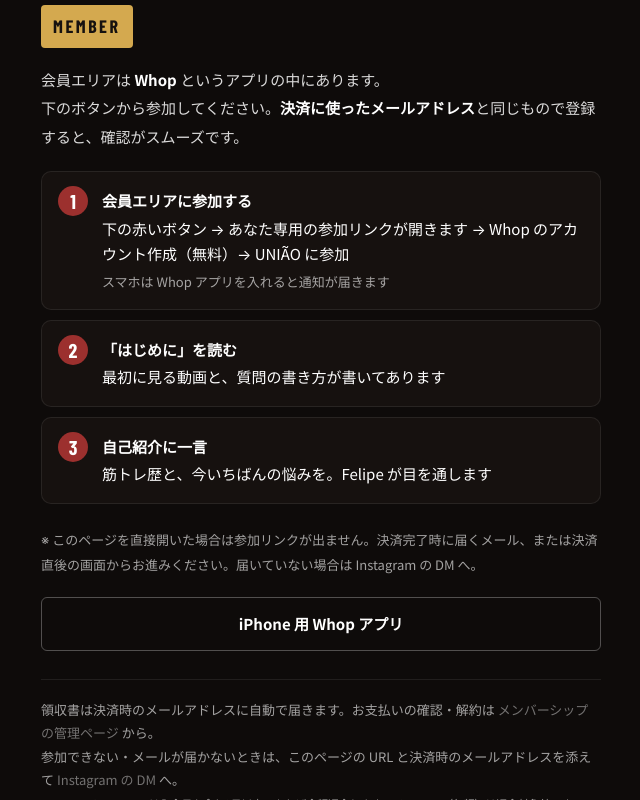
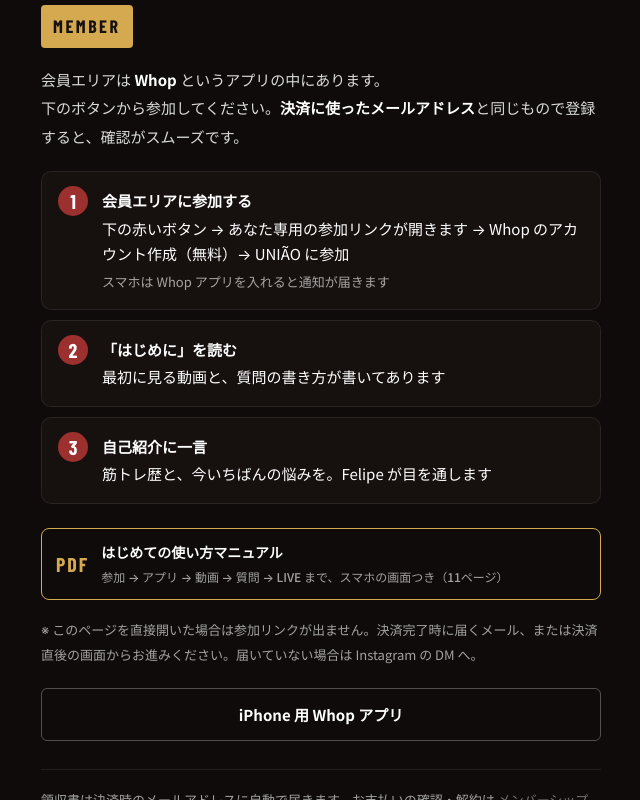
Before and after one commit to BestCars254/Fukai-Felipe-Comunity, a plain HTML site: page welcome.html in a window 1280 px wide. Shown: the part 371-1171 px from the top of the page, without its empty margins (319-959 px from the left). Drawn offline with nearby package versions, Linux system fonts and the light colour scheme.

Commit message:
Show member manual only on the post-payment page
Co-Authored-By: Claude Fable 5.1 <noreply@anthropic.com>
Claude-Session: https://claude.ai/code/session_01HRty6kL8VRnpLHHHzSF3iS

```diff
--- a/welcome.html
+++ b/welcome.html
@@ -30,6 +30,10 @@
 .w-cta{display:block;text-align:center;background:var(--laurel-red);color:#fff;font-weight:900;font-size:17px;padding:16px;border-radius:6px;text-decoration:none;margin:0 0 10px}
 .w-cta:hover{background:var(--laurel-red-hover)}
 .w-sub{display:block;text-align:center;border:1px solid rgba(255,255,255,.28);color:var(--ff-white);font-weight:700;font-size:15px;padding:13px;border-radius:6px;text-decoration:none;margin-bottom:28px}
+.w-man{display:flex;align-items:center;gap:12px;border:1px solid var(--kagayaki-gold);border-radius:8px;padding:12px 14px;margin:0 0 18px;text-decoration:none;color:var(--ff-white)}
+.w-man span{font-size:14px;font-weight:700}
+.w-man small{display:block;font-size:12px;color:var(--ff-white-muted);font-weight:500;margin-top:2px}
+.w-man i{font-style:normal;font-family:'Barlow Condensed',sans-serif;font-size:20px;color:var(--kagayaki-gold);letter-spacing:.1em}
 .w-note{font-size:13px;line-height:1.8;color:var(--ff-white-muted);border-top:1px solid var(--gray-line);padding-top:18px}
 .w-note a{color:var(--ff-white-dim)}
 </style>
@@ -53,6 +57,7 @@ fbq('init','2606382796526025');fbq('track','PageView');
       <li><b>「はじめに」を読む</b>最初に見る動画と、質問の書き方が書いてあります</li>
       <li><b>自己紹介に一言</b>筋トレ歴と、今いちばんの悩みを。Felipe が目を通します</li>
     </ol>
+    <a class="w-man" href="assets/docs/UNIAO-manual.pdf" target="_blank" rel="noopener"><i>PDF</i><span>はじめての使い方マニュアル<small>参加 → アプリ → 動画 → 質問 → LIVE まで、スマホの画面つき（11ページ）</small></span></a>
     <a class="w-cta" id="join" href="https://uniao.whop.site/welcome" target="_blank" rel="noopener">会員エリアに参加する（Whop）</a>
     <p class="w-lead" id="nosid" style="display:none;font-size:13px;color:var(--ff-white-muted)">※ このページを直接開いた場合は参加リンクが出ません。決済完了時に届くメール、または決済直後の画面からお進みください。届いていない場合は Instagram の DM へ。</p>
     <a class="w-sub" href="https://apps.apple.com/jp/app/whop/id1600181492" target="_blank" rel="noopener">iPhone 用 Whop アプリ</a>
```
Also changed, not shown: join.html (+1 -1 lines), 1 other file.
